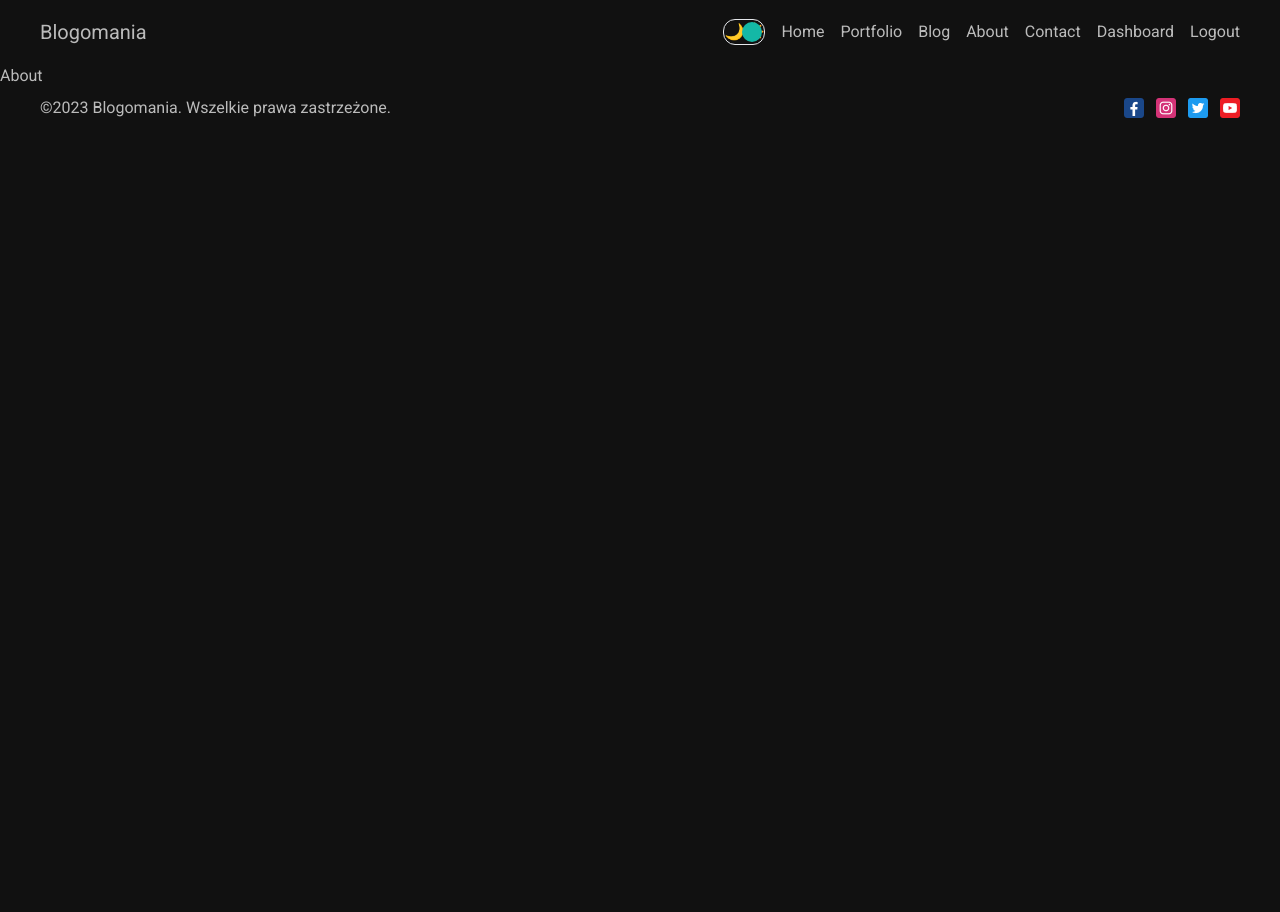
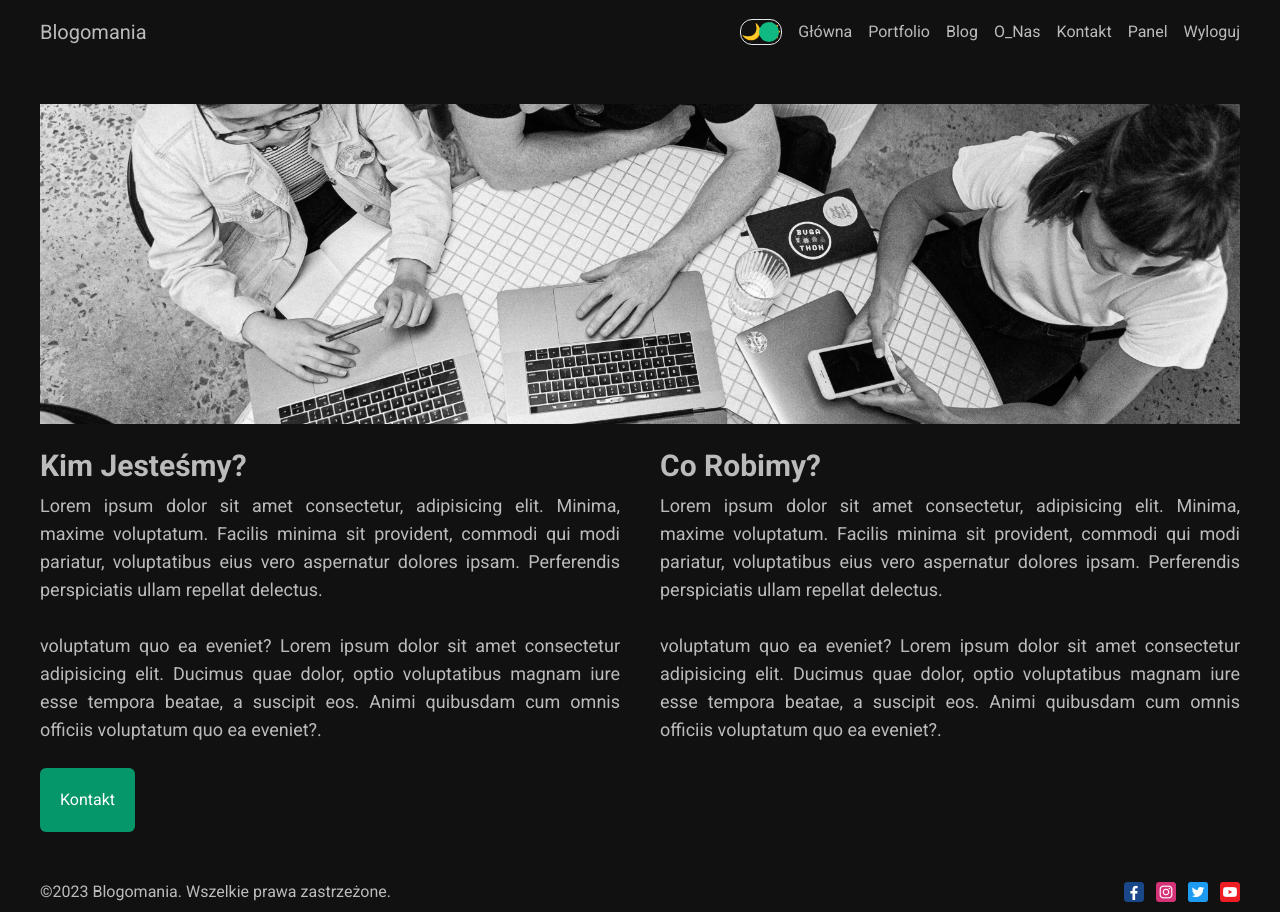
Before and after one commit to ajarek/next-03-app-blog-full-stack, a Next.js app: page /about in a window 1280 px wide. Before the commit the page ends 800 px from the top, so only its background shows below. Built offline with nearby package versions, Linux system fonts and the light colour scheme.

Commit message:
added About

```diff
--- a/next.config.js
+++ b/next.config.js
@@ -1,4 +1,8 @@
 /** @type {import('next').NextConfig} */
-const nextConfig = {}
+const nextConfig = {
+  images: {
+    domains: ["images.pexels.com"],
+  },
+}
 
 module.exports = nextConfig
--- a/src/app/about/page.jsx
+++ b/src/app/about/page.jsx
@@ -1,8 +1,51 @@
-import React from 'react'
+import Image from 'next/image'
+import Button from '@/components/Button/Button'
+import Photo from 'public/about-photo.webp'
 
 const About = () => {
   return (
-    <div>About</div>
+    <div className='min-h-screen p-10'>
+      <div className='h-80 w-full'>
+        <Image
+          src={Photo}
+          alt=''
+          className='img'
+        />
+      </div>
+      <div className='grid grid-cols-2 gap-10 my-6'>
+        <div>
+          <h2 className='text-3xl mb-2'>Kim Jesteśmy?</h2>
+          <p className='text-lg text-justify'>
+            Lorem ipsum dolor sit amet consectetur, adipisicing elit. Minima,
+            maxime voluptatum. Facilis minima sit provident, commodi qui modi
+            pariatur, voluptatibus eius vero aspernatur dolores ipsam.
+            Perferendis perspiciatis ullam repellat delectus.
+            <br />
+            <br />
+            voluptatum quo ea eveniet? Lorem ipsum dolor sit amet consectetur
+            adipisicing elit. Ducimus quae dolor, optio voluptatibus magnam iure
+            esse tempora beatae, a suscipit eos. Animi quibusdam cum omnis
+            officiis voluptatum quo ea eveniet?.
+          </p>
+        </div>
+        <div>
+          <h2 className='text-3xl mb-2'>Co Robimy?</h2>
+          <p className='text-lg text-justify'>
+            Lorem ipsum dolor sit amet consectetur, adipisicing elit. Minima,
+            maxime voluptatum. Facilis minima sit provident, commodi qui modi
+            pariatur, voluptatibus eius vero aspernatur dolores ipsam.
+            Perferendis perspiciatis ullam repellat delectus.
+            <br />
+            <br />
+            voluptatum quo ea eveniet? Lorem ipsum dolor sit amet consectetur
+            adipisicing elit. Ducimus quae dolor, optio voluptatibus magnam iure
+            esse tempora beatae, a suscipit eos. Animi quibusdam cum omnis
+            officiis voluptatum quo ea eveniet?.
+          </p>
+        </div>
+      </div>
+      <Button url="/contact" text="Kontakt" />
+    </div>
   )
 }
 
--- a/src/app/globals.css
+++ b/src/app/globals.css
@@ -18,5 +18,31 @@ h2 {
   @apply font-bold ;
 }
 .full-screen{
-  min-height:calc(100vh - 104px) ;
+  height:calc(100vh - 104px) ;
 }
+.bg-color{
+  color:#194c33 ;
+}
+.title-color {
+  background: linear-gradient(to bottom, #194c33, #bbb);
+  -webkit-background-clip: text;
+  -webkit-text-fill-color: transparent;
+}
+.img-motion {
+  /* animation: move 3s infinite ease alternate; */
+}
+
+@keyframes move {
+  from {
+    transform: translateY(-10px);
+  }
+  to {
+    transform: translateY(10px);
+  }
+}
+.img {
+  width: 100%;
+  height: 100%;
+  object-fit: cover;
+  filter: grayscale(100%);
+}
--- a/src/app/page.js
+++ b/src/app/page.js
@@ -1,9 +1,20 @@
+import Button from '@/components/Button/Button';
 import Image from 'next/image'
-
+import Hero from "public/hero.png";
 export default function Home() {
   return (
-    <main className="full-screen p-10">
-     <h1>Lol</h1>
+    <main className="full-screen grid  grid-cols-2 gap-2 px-10 py-5    ">
+     <div className=' flex flex-col justify-between'>
+      <h1 className='text-6xl tracking-wide title-color'>Lepszy projekt <br />twoich produktów cyfrowych.</h1>
+      <p className='text-2xl'>Zamień swój pomysł w rzeczywistość. <br /> Zrzeszamy zespoły z globalnej branży <br />technologicznej.</p>
+      <Button text={'Zobacz Nasze Prace'} url={'/portfolio'}/>
+     </div>
+     <div className=' img-motion  flex justify-center items-center'>
+      <Image src={Hero} alt="" style={{
+        width: 'auto',
+        height: '100%',
+      }}
+       /></div>
     </main>
   )
 }
--- /dev/null
+++ b/src/components/Button/Button.jsx
@@ -0,0 +1,11 @@
+import Link from 'next/link'
+
+const Button = ({ text, url }) => {
+  return (
+    <Link href={url}>
+      <button className='p-5 cursor-pointer bg-emerald-600 text-white rounded-md'>{text}</button>
+    </Link>
+  )
+}
+
+export default Button
--- a/src/components/DarkModeToggle/DarkModeToggle.jsx
+++ b/src/components/DarkModeToggle/DarkModeToggle.jsx
@@ -12,7 +12,7 @@ const DarkModeToggle = () => {
       <div className=''>🌙</div>
       <div className=''>🔆</div>
       <div
-        className='bg-teal-500 w-5 h-5 rounded-full absolute cursor-pointer'
+        className='bg-emerald-500 w-5 h-5 rounded-full absolute cursor-pointer'
         style={dark ? { left: "2px"} : { right: "2px"}}
       />
     </div>
--- a/src/components/footer/Footer.jsx
+++ b/src/components/footer/Footer.jsx
@@ -5,10 +5,10 @@ const Footer = () => {
     <div className='flex justify-between items-center px-10 h-10'>
       <div>©2023 Blogomania. Wszelkie prawa zastrzeżone.</div>
       <div className='flex gap-3'>
-        <Image src="/1.png" width={20} height={15} className='' alt="@jarek dev" />
-        <Image src="/2.png" width={20} height={15} className='' alt="@jarek dev" />
-        <Image src="/3.png" width={20} height={15} className='' alt="@jarek dev" />
-        <Image src="/4.png" width={20} height={15} className='' alt="@jarek dev" />
+        <Image src="/1.png" width={20} height={15} className='cursor-pointer' alt="@jarek dev" />
+        <Image src="/2.png" width={20} height={15} className='cursor-pointer' alt="@jarek dev" />
+        <Image src="/3.png" width={20} height={15} className='cursor-pointer' alt="@jarek dev" />
+        <Image src="/4.png" width={20} height={15} className='cursor-pointer' alt="@jarek dev" />
       </div>
     </div>
   );
--- a/src/components/navbar/Navbar.jsx
+++ b/src/components/navbar/Navbar.jsx
@@ -7,7 +7,7 @@ import DarkModeToggle from '../DarkModeToggle/DarkModeToggle'
 const links = [
   {
     id: 1,
-    title: 'Home',
+    title: 'Główna',
     url: '/',
   },
   {
@@ -22,17 +22,17 @@ const links = [
   },
   {
     id: 4,
-    title: 'About',
+    title: 'O_Nas',
     url: '/about',
   },
   {
     id: 5,
-    title: 'Contact',
+    title: 'Kontakt',
     url: '/contact',
   },
   {
     id: 6,
-    title: 'Dashboard',
+    title: 'Panel',
     url: '/dashboard',
   },
 ]
@@ -40,7 +40,7 @@ const links = [
 const Navbar = () => {
   const [sessionStatus, setSessionStatus] = useState(true)
   return (
-    <div className='flex justify-between items-center px-10 h-16'>
+    <div className='flex justify-between items-center px-10 h-16 '>
       <Link
         href='/'
         className=''
@@ -63,14 +63,14 @@ const Navbar = () => {
             className=''
             onClick={() => alert('logged out')}
           >
-            Logout
+            Wyloguj
           </button>
         ) : (
           <button
             className=''
             onClick={() => alert('logged in')}
           >
-            Login
+            Zaloguj
           </button>
         )}
       </div>
```
Also changed, not shown: public/about-photo.webp (added).
